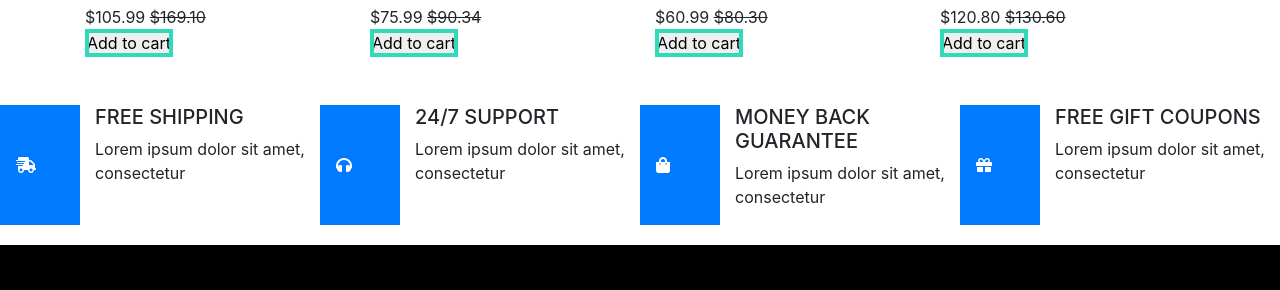
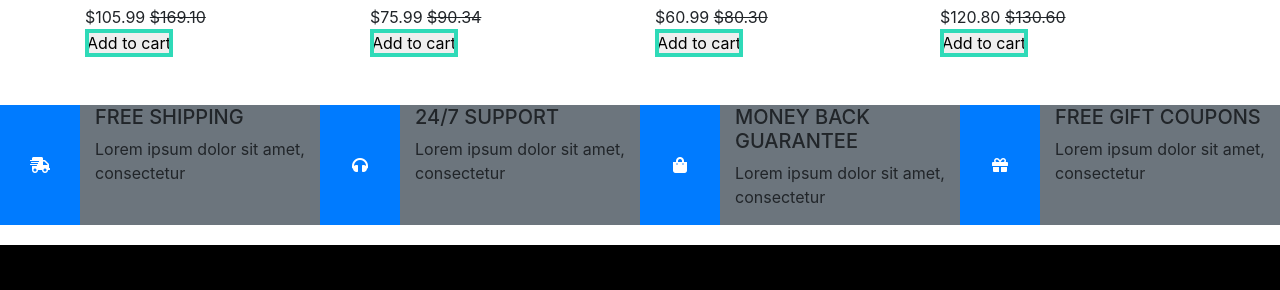
Before and after one commit to shrimohalkar/smmarket, a plain HTML site: page index.html in a window 1280 px wide. Shown: the part 3576-3866 px from the top of the page. Drawn offline with Linux system fonts and the light colour scheme; files whose address does not match are found by name.

Commit message:
code updated

```diff
--- a/index.html
+++ b/index.html
@@ -559,12 +559,13 @@
         </div>
     <!-- //New Arrivals  -->
     <!--grids-->
+    <!--grids-->
     <div class="gird pt-5">
         <div class="container-fluid">
             <div class="row">
-                <div class="col-lg-3 col-sm-6">
+                <div class="col-lg-3 col-sm-6 bg-secondary">
                     <div class="row">
-                        <div class="col-lg-3 col-md-3 px-3 py-5 bg-primary">
+                        <div class="col-lg-3 col-md-3 px-3 py-5 bg-primary text-center">
                             <i class="fas fa-shipping-fast"></i>
                         </div>
                         <div class="col-lg-9 col-md-9">
@@ -573,9 +574,9 @@
                         </div>
                     </div>
                 </div>
-                <div class="col-lg-3 col-sm-6">
+                <div class="col-lg-3 col-sm-6 bg-secondary">
                     <div class="row">
-                        <div class="col-lg-3 col-md-3 px-3 py-5 bg-primary">
+                        <div class="col-lg-3 col-md-3 px-3 py-5 bg-primary text-center">
                             <i class="fas fa-headphones"></i>
                         </div>
                         <div class="col-lg-9 col-md-9">
@@ -584,9 +585,9 @@
                         </div>
                     </div>
                 </div>
-                <div class="col-lg-3 col-sm-6">
+                <div class="col-lg-3 col-sm-6 bg-secondary">
                     <div class="row">
-                        <div class="col-lg-3 col-md-3 px-3 py-5 bg-primary">
+                        <div class="col-lg-3 col-md-3 px-3 py-5 bg-primary text-center">
                             <i class="fas fa-shopping-bag"></i>
                         </div>
                         <div class="col-lg-9 col-md-9">
@@ -595,9 +596,9 @@
                         </div>
                     </div>
                 </div>
-                <div class="col-lg-3 col-sm-6">
+                <div class="col-lg-3 col-sm-6 bg-secondary">
                     <div class="row">
-                        <div class="col-lg-3 col-md-3 px-3 py-5 bg-primary">
+                        <div class="col-lg-3 col-md-3 px-3 py-5 bg-primary text-center">
                             <i class="fas fa-gift"></i>
                         </div>
                         <div class="col-lg-9 col-md-9">
```
Also changed, not shown: about.html (+9 -9 lines), mens.html (+8 -8 lines), single.html (+8 -10 lines).
